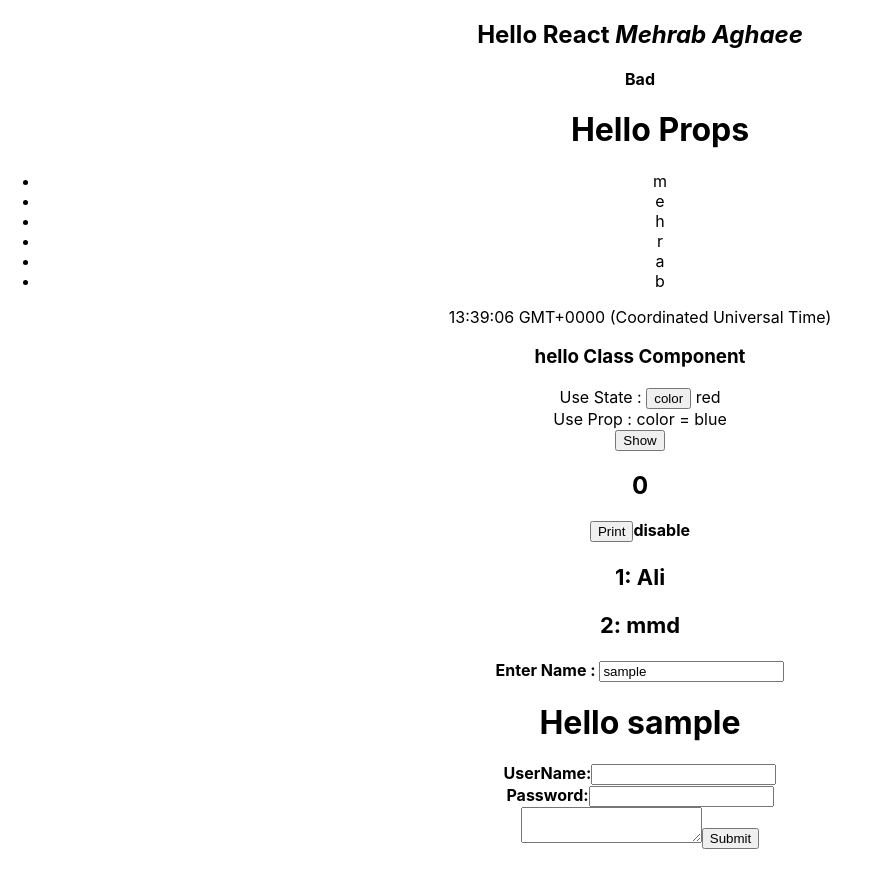
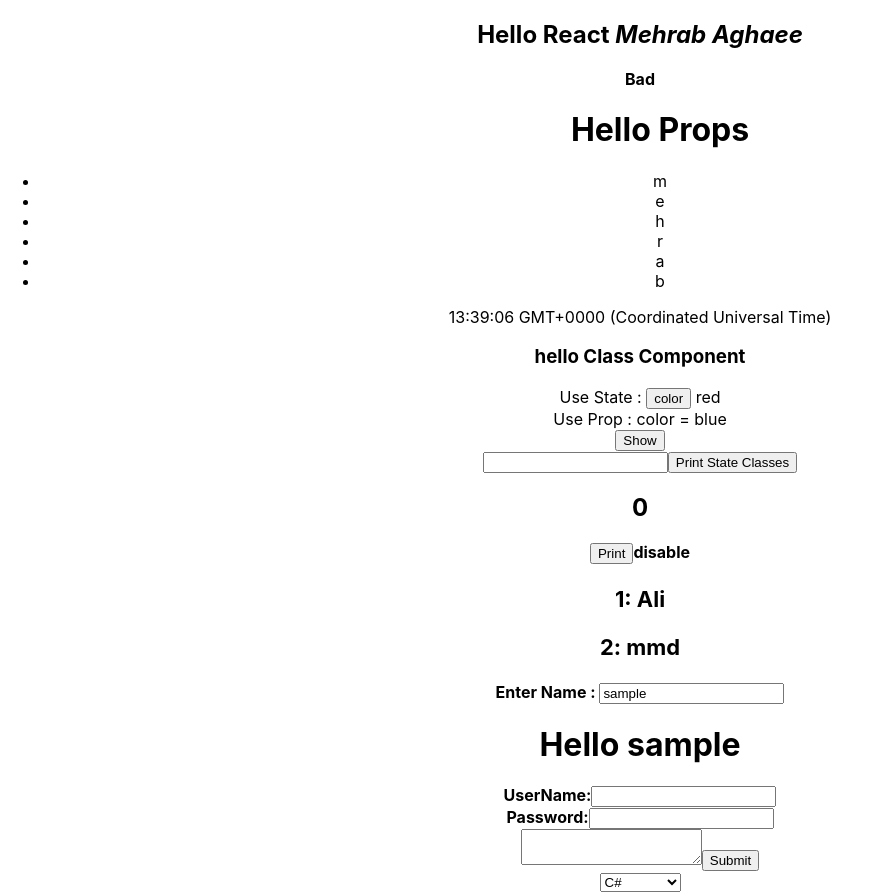
Before and after one commit to MehrabAgh/shopapp, a React (Create React App) app: page / in a window 1280 px wide. Shown: the whole page, without its empty margins (0-870 px from the left). Before the commit the page ends 849 px from the top, so only its background shows below. Built offline with nearby package versions, Linux system fonts and the light colour scheme.

Commit message:
__test_04

```diff
--- a/src/App.js
+++ b/src/App.js
@@ -1,7 +1,8 @@
 import React, { useState } from 'react';
 import './App.css';
-import Testclass from './OtherPage/testClass';
+import Testclass from './pages/testClass';
 function App() {
+  const [select, setselect] = useState("");
   return (
     <div>
       <h2 className='xx'>Hello React {name}</h2>
@@ -13,9 +14,18 @@
       <Testclass color="blue" />
       <button onClick={() => pp("data printed")}>Print</button>
       <Statment enable={false} />
-      <RenderID></RenderID>
-      <Form></Form>
-      <FormAdvanced/>
+      <>
+        <RenderID></RenderID>
+        <Form></Form>
+        <FormAdvanced />
+      </>
+      <div>
+        <select value={select} onChange={e => setselect(e.target.value)}>
+          <option value={'C#'}>C#</option>
+          <option value={'C++'}>C++</option>
+          <option value={'js'}>javaScript</option>
+        </select>
+      </div>
     </div>
   );
 }
@@ -32,16 +42,11 @@
     <p>{t}</p>
   )
 }
-
 //
-
 const pp = (n) => {
   console.log(n)
 }
-
 //
-
-
 const Statment = (props) => {
 
   const StatmentV2 = () => {
@@ -70,12 +75,9 @@
   }
 
 }
-
 //
-
 const testList = ['m', 'e', 'h', 'r', 'a', 'b'];
 const listId = [{ id: 1, name: 'Ali' }, { id: 2, name: 'mmd' }]
-
 const RenderID = () => {
   return (
     <>
@@ -83,13 +85,11 @@
     </>
   )
 }
-
-const Re = (props) =>{
-  return(
-  <><h3>{props.id}: {props.name} </h3></>
+const Re = (props) => {
+  return (
+    <><h3>{props.id}: {props.name} </h3></>
   )
 }
-
 const RenderList = () => {
   return testList.map((n) => <li>{n}</li>)
 }
@@ -102,44 +102,44 @@
   )
 }
 
-function Form(){
+function Form() {
   const [getName, setName] = useState("sample");
   const submited = () => {
-//    event.preventDefault();
+    //    event.preventDefault();
     alert(`The name you entered was: ${getName}`)
   }
-  return(
+  return (
     <div>
       <form action='#' autoComplete='false' onSubmit={submited}>
         <b>Enter Name : </b>
-        <input onChange={(e)=>setName(e.target.value)} value={getName} type={'text'}/>
+        <input onChange={(e) => setName(e.target.value)} value={getName} type={'text'} />
       </form>
       <h1>Hello {getName}</h1>
     </div>
   )
 }
 
-function FormAdvanced(){
+function FormAdvanced() {
   const [getInputs, setInputs] = useState({});
 
-  const HandleChange = (ev) =>{
+  const HandleChange = (ev) => {
     const name = ev.target.name;
     const value = ev.target.value;
-    setInputs(s => ({...s , [name]:value}))
+    setInputs(s => ({ ...s, [name]: value }))
   }
 
-  return(
+  return (
     <div>
       <form>
         <b>UserName:</b>
-        <input type='text' name='UserName' onChange={HandleChange}/>
-        <br/>
+        <input type='text' name='UserName' onChange={HandleChange} />
+        <br />
         <b>Password:</b>
-        <input type='password' name='Password' onChange={HandleChange}/>
-        <br/>
-        <textarea onChange={HandleChange}>
+        <input type='password' name='Password' onChange={HandleChange} />
+        <br />
+        <textarea name='description' onChange={HandleChange}>
         </textarea>
-        <input type='submit' onClick={console.log(getInputs)}/>
+        <input type='submit' onClick={console.log(getInputs)} />
         <b>{getInputs.UserName}</b>
       </form>
     </div>
--- a/src/OtherPage/testClass.js
+++ b/src/pages/testClass.js
@@ -12,7 +12,7 @@
     changeState = () => {
         this.setState({ color: 'white' })
     }
-    calculate = () => {
+    static calculate = () => {
         this.setState({ result : 10 + 10})
     }
 
@@ -35,6 +35,10 @@
                 <span> Use Prop : color =  {this.props.color}</span>
                 <div>
                     <button onClick={this.calculate}>Show</button>
+                    <form>
+                        <input type={'text'} onChange={e => this.setState({number_1:e.target.value})}/>
+                        <button onClick={console.log(this.state)}>Print State Classes</button>
+                    </form>
                     <h2>{this.state.result}</h2>
                 </div>
             </>
```
